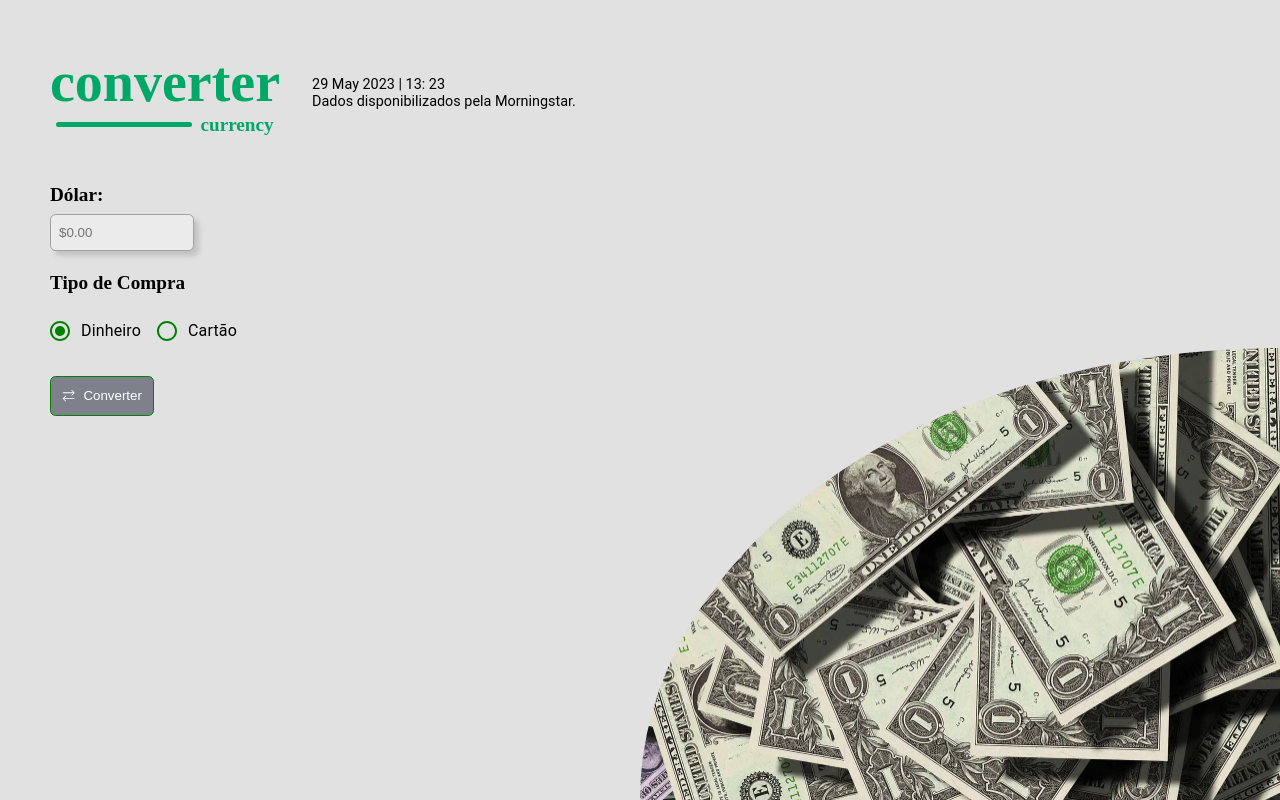
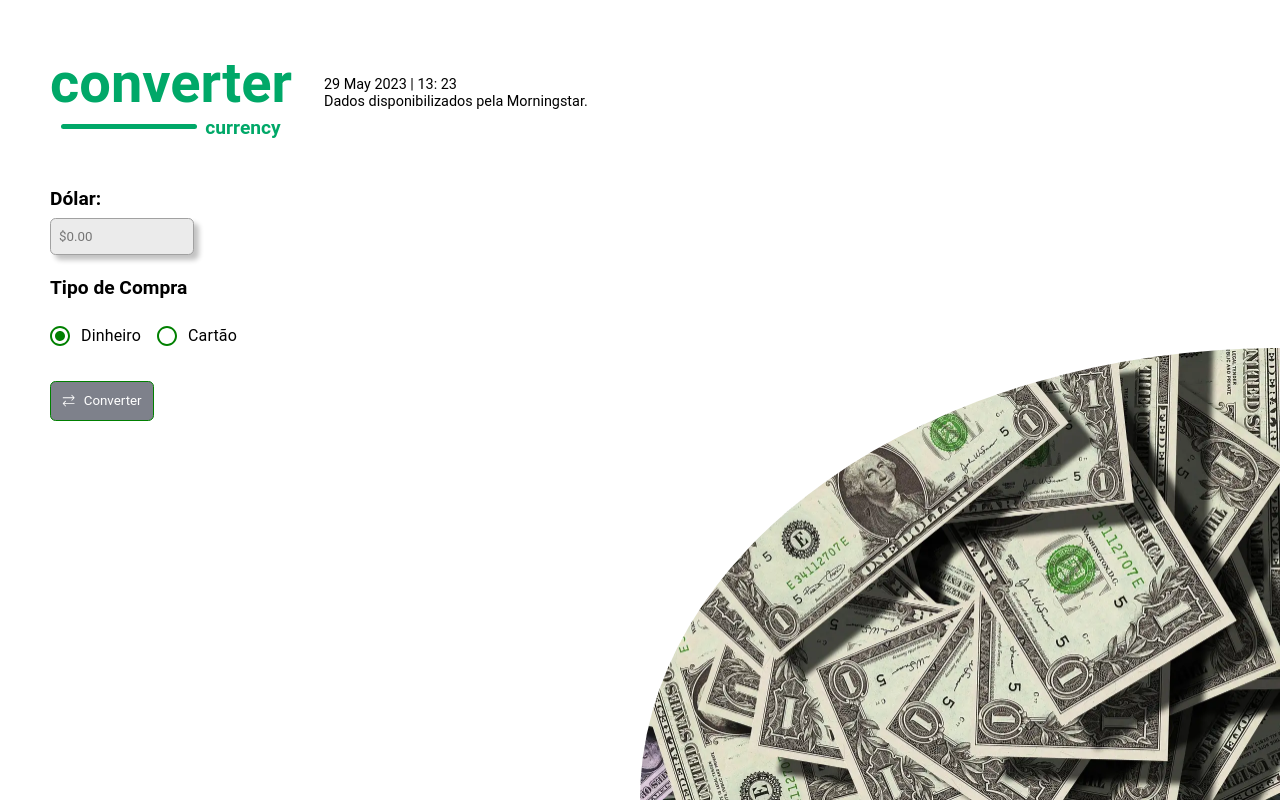
Before and after one commit to jessicaduarte95/moneyConverter, a React (Vite) app: page / in a window 1280 px wide. Built offline with nearby package versions, Linux system fonts and the light colour scheme.

Commit message:
Ajuste style

```diff
--- a/src/App.tsx
+++ b/src/App.tsx
@@ -144,7 +144,7 @@ export const  App = () =>  {
         </form>
       </CurrencyStyled>
       <PhotoStyled>
-        <img src="../public/money.webp" alt="Imagem de dinheiro" />
+        <img src="../money.webp" alt="Imagem de dinheiro" />
       </PhotoStyled>
     </ContainerStyled>
   )
--- a/src/components/Container-style.tsx
+++ b/src/components/Container-style.tsx
@@ -1,7 +1,7 @@
 import styled from "styled-components";
 
 export const ContainerStyled = styled.div `
-background-color: #E1E1E1;
+background-color: #fff;
 font-size: 50px;
 height: 100vh;
 display: flex;
--- a/src/components/Global-style.tsx
+++ b/src/components/Global-style.tsx
@@ -5,5 +5,6 @@ export const GlobalStyled = createGlobalStyle `
     margin: 0;
     padding: 0;
     box-sizing:border-box;
+    font-family: Roboto, sans-serif;
 }
 `
```
